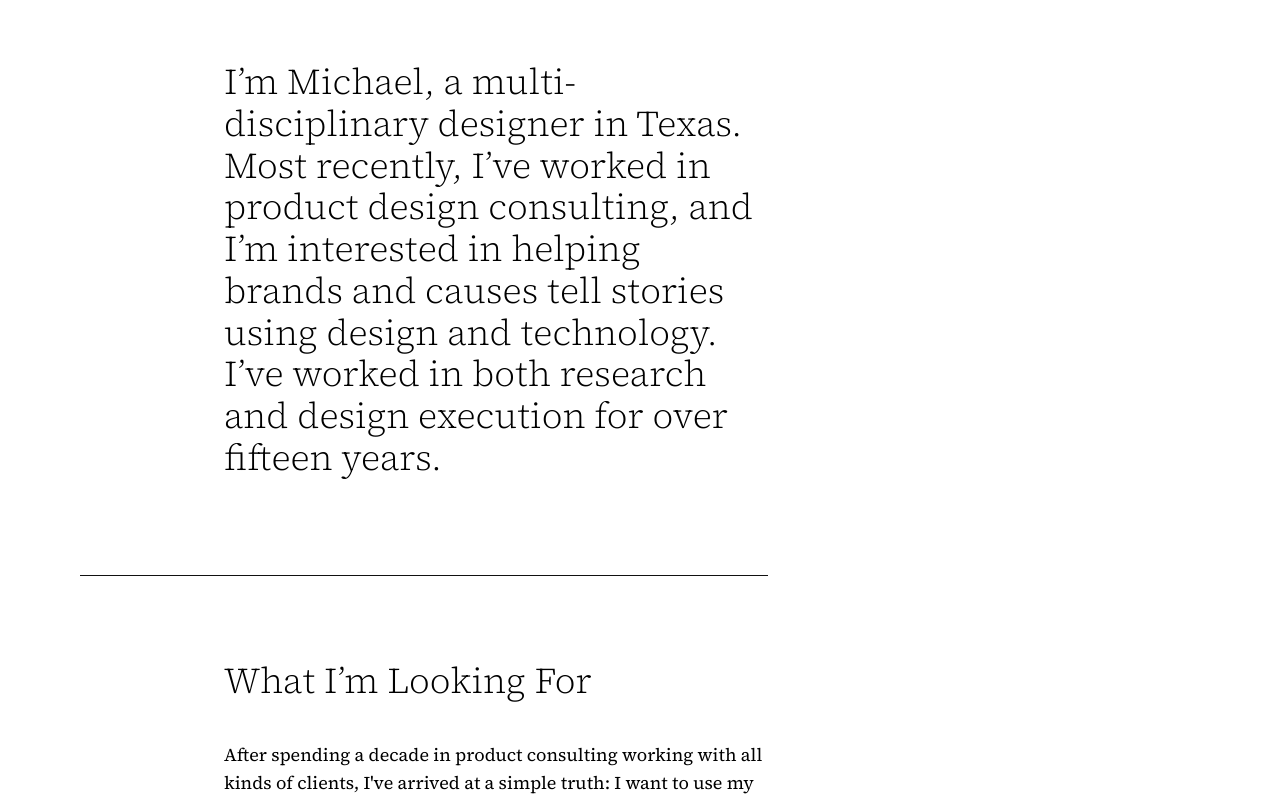
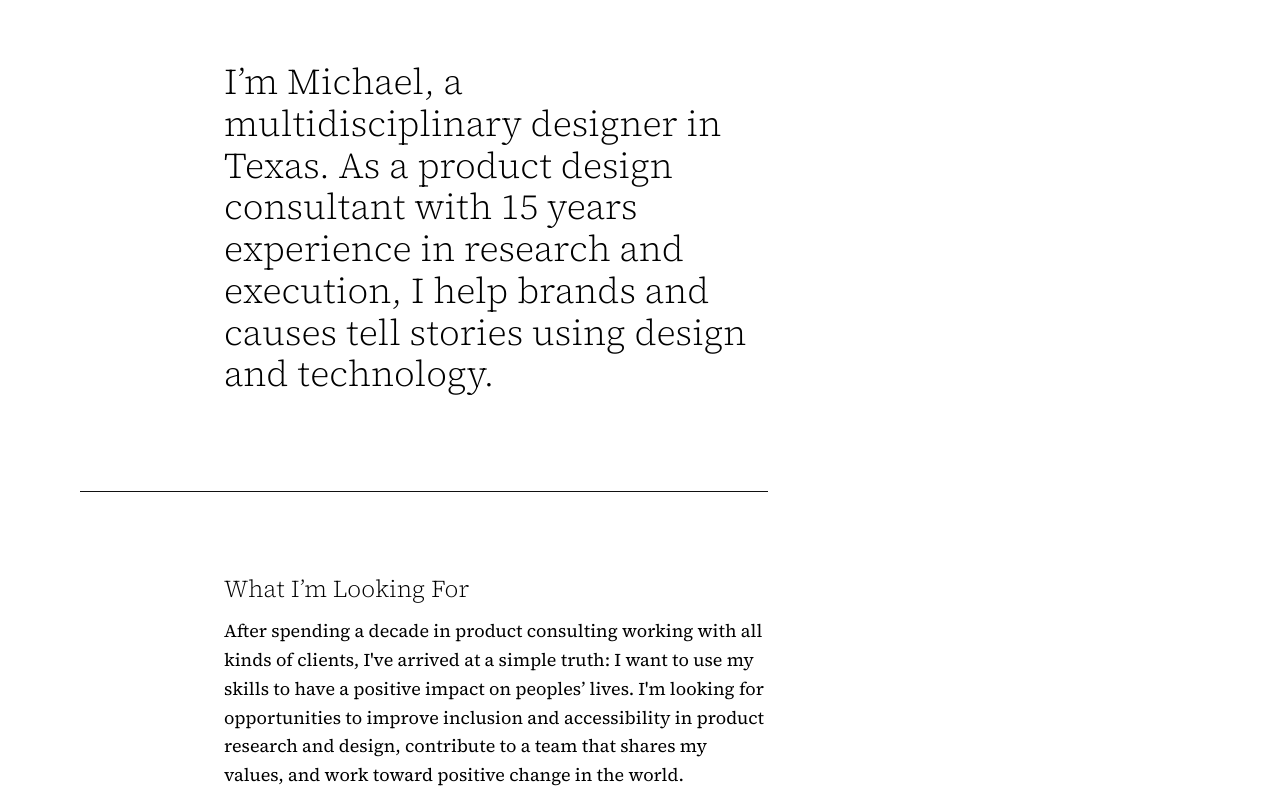
Before and after one commit to mjchamplin/Personal-Website, an Eleventy site: page src/index.md in a window 1280 px wide. Shown: the part 158-954 px from the top of the page. Built offline with nearby package versions, Linux system fonts and the light colour scheme; Eleventy itself is replaced by a stand-in of ours; files that its build step writes are made by us from their sources.

Commit message:
Updated homepage copy and heading structure

```diff
--- a/src/index.md
+++ b/src/index.md
@@ -7,10 +7,10 @@ description: 'Michael Champlin is a product designer and researcher in Dallas, T
 
 
 <section id="intro" class="grid-item-4 grid-offset-2">
-  <p>I’m Michael, a multi-disciplinary designer in Texas. Most recently, I’ve worked in product design consulting, and I’m interested in helping brands and causes tell stories using design and technology. I’ve worked in both research and design execution for over fifteen years.</p>
+  <p>I’m Michael, a multidisciplinary designer in Texas. As a product design consultant with 15 years experience in research and execution, I help brands and causes tell stories using design and technology.</p>
 </section>
 <div class="rule grid-item-5 grid-offset-1 grid-gutter-slug"></div>
 <section class="grid-item-4 grid-offset-2">
-  <h1>What I’m Looking For</h1>
+  <h2>What I’m Looking For</h2>
   <p>After spending a decade in product consulting working with all kinds of clients, I've arrived at a simple truth: I want to use my skills to have a positive impact on peoples’ lives. I'm looking for opportunities to improve inclusion and accessibility in product research and design, contribute to a team that shares my values, and work toward positive change in the world.</p>
 </section>
```
